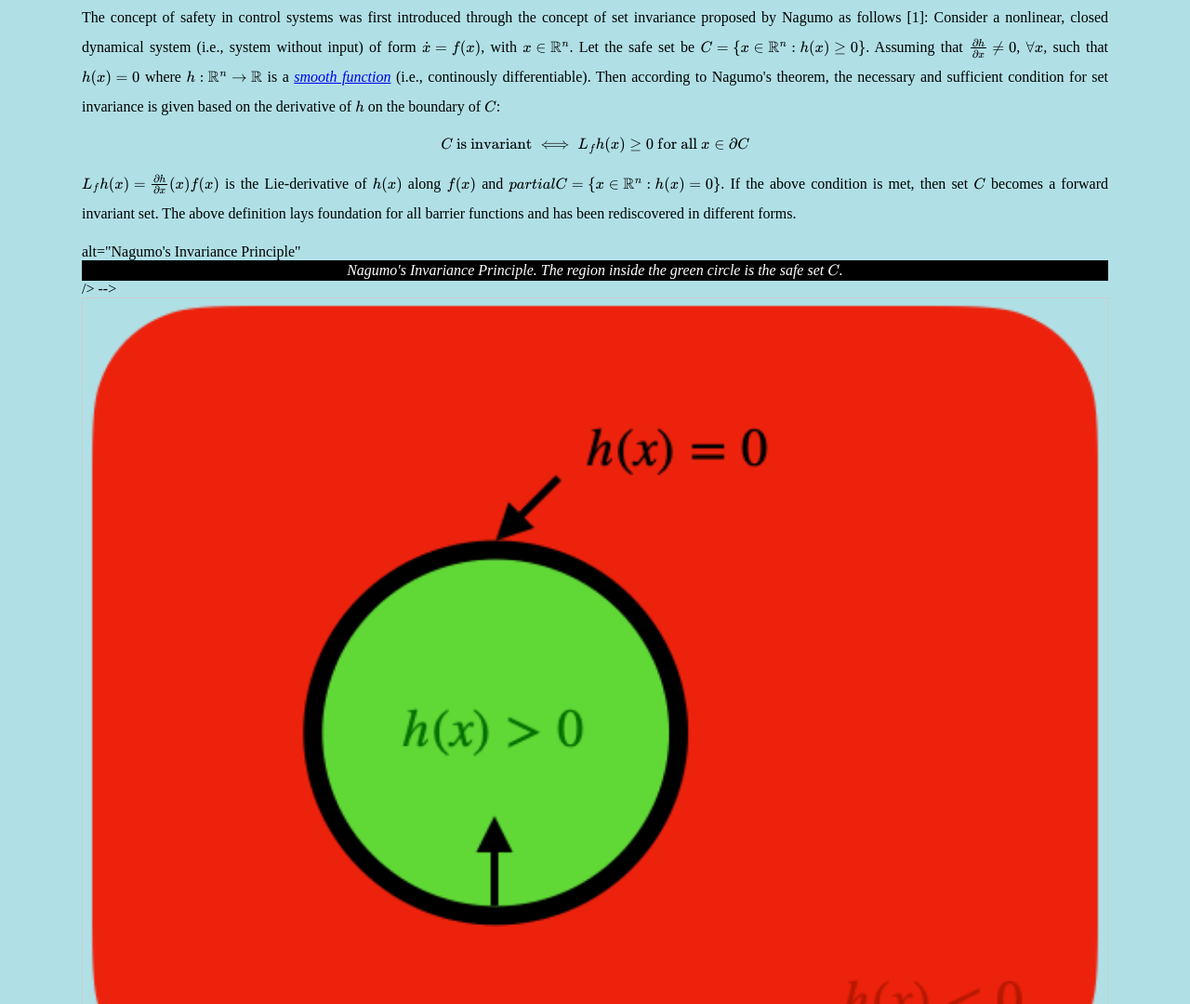
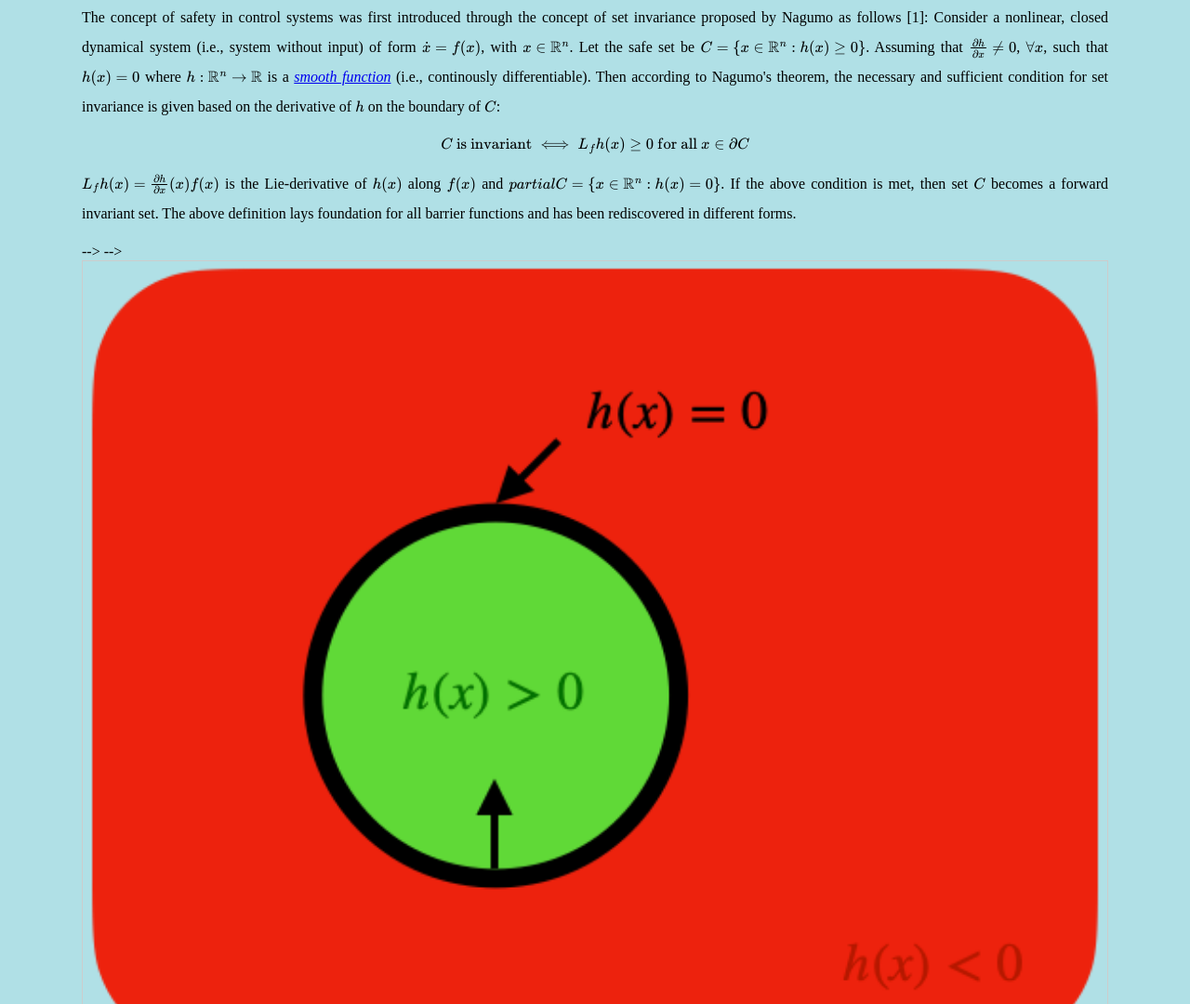
Before and after one commit to sarahonar/RobotDecisionMakingProject, a plain HTML site: page index.html in a window 1280 px wide. Shown: the part 881-1961 px from the top of the page at 93% size. Drawn offline with nearby package versions, Linux system fonts and the light colour scheme; some packages are replaced by stand-ins of ours.

Commit message:
Update index.html

```diff
--- a/index.html
+++ b/index.html
@@ -73,8 +73,8 @@ Consider a nonlinear, closed dynamical system (i.e., system without input) of fo
 \(L_fh(x) = \frac{\partial {h}}{\partial{x}}(x) f(x)\) is the Lie-derivative of \(h(x)\) along \(f(x)\) and \(partial C =\{ x \in \mathbb{R}^n: h(x) = 0 \}\). If the above condition is met, then set \(C\) becomes a forward invariant set. The above definition lays foundation for all barrier functions and has been rediscovered in different forms. </p>
 <!-- 	<center><img src="invariance_set.png"
 <!-- 			width="100" height="100" -->
-			alt="Nagumo's Invariance Principle"
-			 <figcaption>Nagumo's Invariance Principle. The region inside the green circle is the safe set \(C\).</figcaption>/></center>  -->
+<!-- 			alt="Nagumo's Invariance Principle"
+<!-- 			 <figcaption>Nagumo's Invariance Principle. The region inside the green circle is the safe set \(C\).</figcaption>/></center>  --> --> -->
 <figure>
   <img src="invariance_set.png" alt="Nagumo's Invariance Principle" style="width:100%">
   <figcaption>Fig.1 - Nagumo's Invariance Principle. The region inside the green circle is the safe set \(C\).</figcaption>
```
